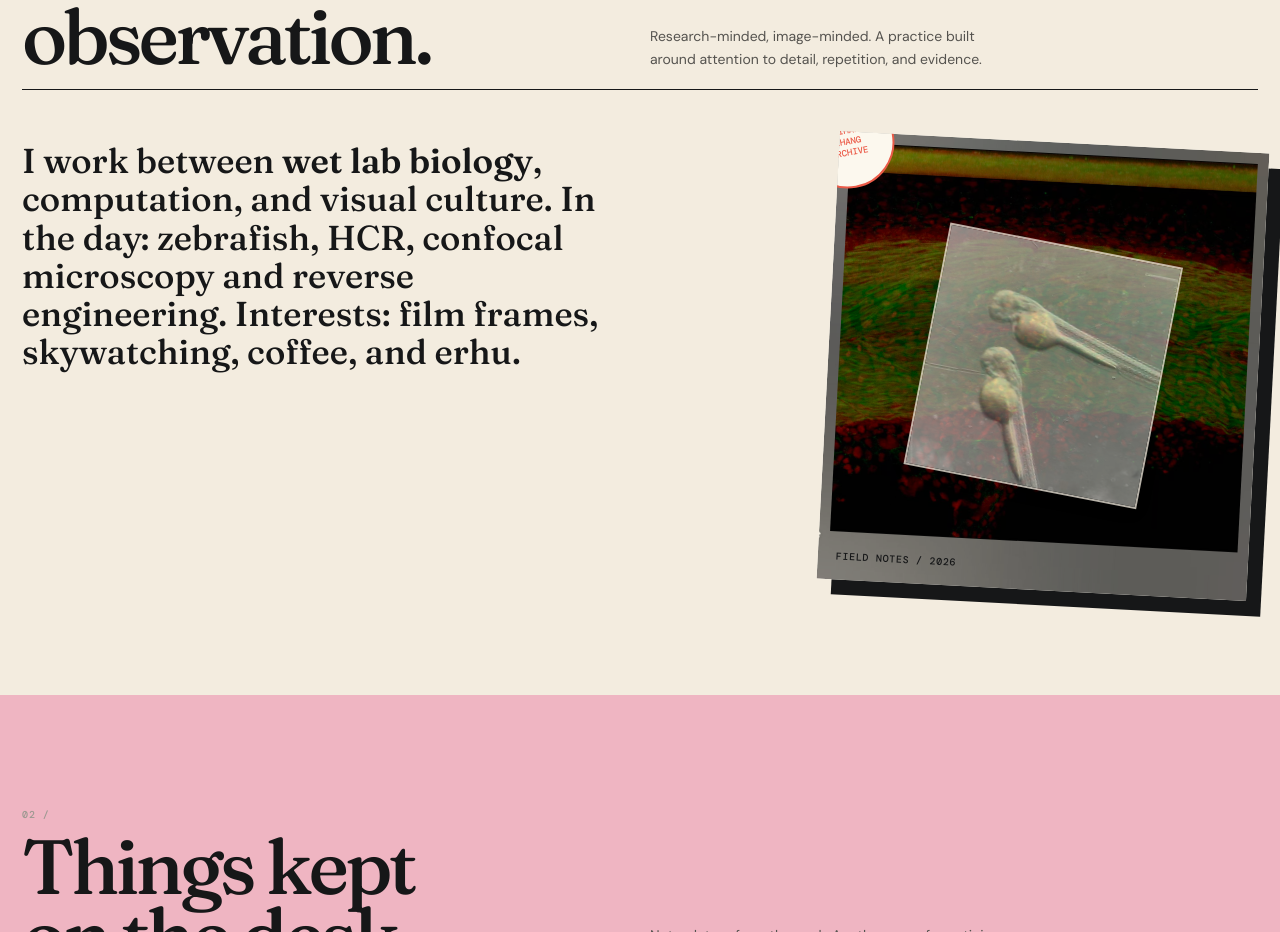
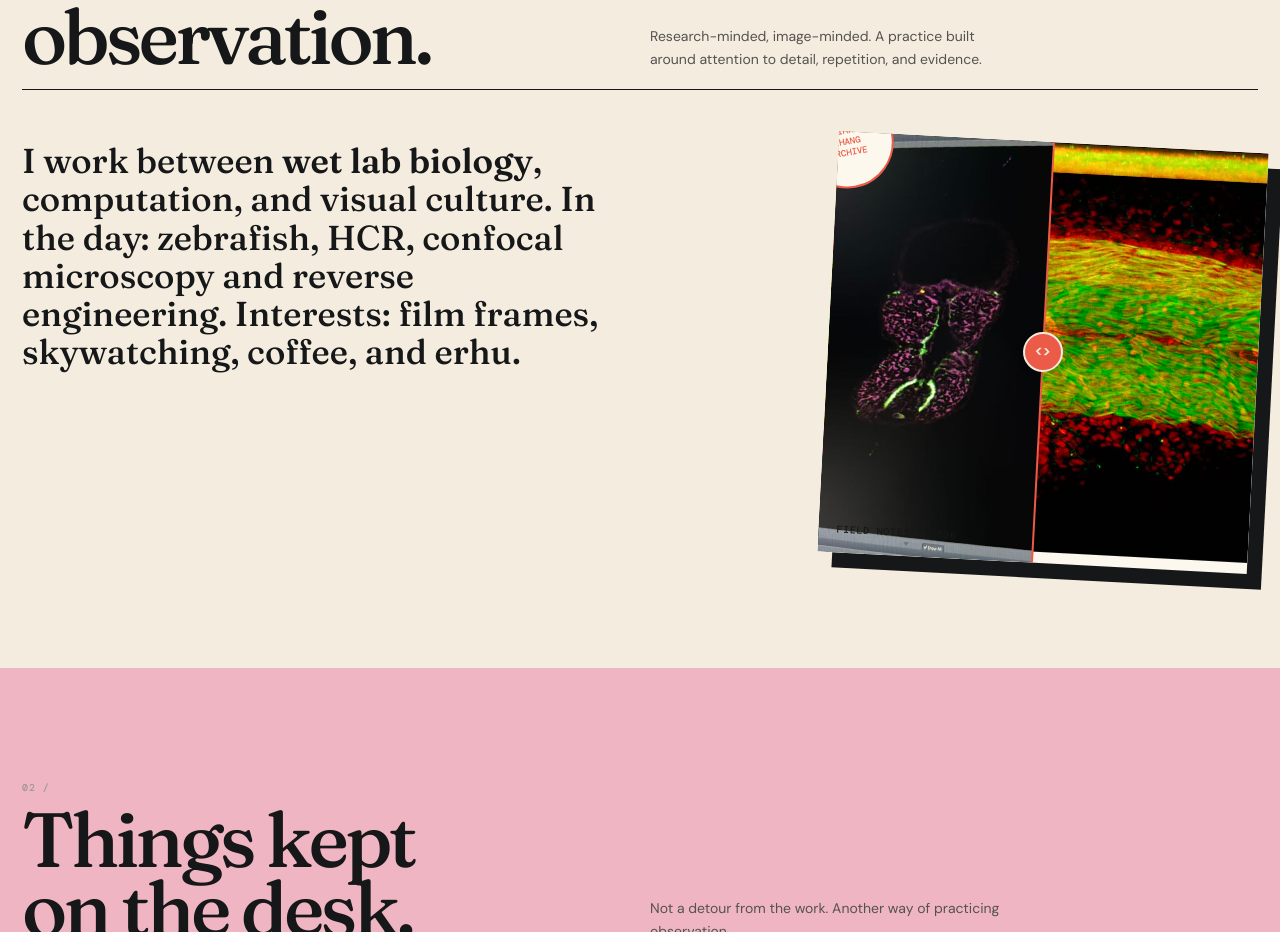
Before and after one commit to hzhang29-droid/HannahZhang-Personal-Website, a React (Vite) app in the folder Figma/Enhance Personal Website Interactivity/: page / in a window 1280 px wide. Shown: the part 1740-2672 px from the top of the page. Built offline with nearby package versions, Linux system fonts and the light colour scheme; a web font is replaced by a local one.

Commit message:
Replace stacked images with interactive image comparison slider - drag to reveal immunostaining details

```diff
--- a/Figma/Enhance Personal Website Interactivity/src/app/App.tsx
+++ b/Figma/Enhance Personal Website Interactivity/src/app/App.tsx
@@ -671,6 +671,159 @@ function Ticker() {
   );
 }
 
+// ─── LabImageComparison ───────────────────────────────────────────────────────
+function LabImageComparison() {
+  const containerRef = useRef<HTMLDivElement>(null);
+  const [position, setPosition] = useState(50);
+
+  const handleMouseMove = (e: React.MouseEvent<HTMLDivElement>) => {
+    if (!containerRef.current) return;
+    const rect = containerRef.current.getBoundingClientRect();
+    const x = e.clientX - rect.left;
+    const percent = Math.max(0, Math.min(100, (x / rect.width) * 100));
+    setPosition(percent);
+  };
+
+  const handleTouchMove = (e: React.TouchEvent<HTMLDivElement>) => {
+    if (!containerRef.current) return;
+    const rect = containerRef.current.getBoundingClientRect();
+    const x = e.touches[0].clientX - rect.left;
+    const percent = Math.max(0, Math.min(100, (x / rect.width) * 100));
+    setPosition(percent);
+  };
+
+  return (
+    <div
+      ref={containerRef}
+      onMouseMove={handleMouseMove}
+      onTouchMove={handleTouchMove}
+      style={{
+        position: "relative",
+        maxWidth: 430,
+        paddingBottom: "11px",
+        background: "#fcf8ee",
+        boxShadow: `15px 15px 0 ${C.ink}`,
+        transform: "rotate(3deg)",
+        overflow: "hidden",
+        cursor: "ew-resize",
+        transition: "transform 0.4s ease",
+      }}
+      onMouseEnter={e => (e.currentTarget as HTMLElement).style.transform = "rotate(0deg)"}
+      onMouseLeave={e => (e.currentTarget as HTMLElement).style.transform = "rotate(3deg)"}
+      data-mag
+    >
+      {/* Base image - immunostaining */}
+      <img
+        src={immunostaining}
+        alt="Immunostaining"
+        style={{
+          display: "block",
+          width: "100%",
+          aspectRatio: "1.05",
+          objectFit: "cover",
+        }}
+      />
+
+      {/* Overlay container for other images */}
+      <div
+        style={{
+          position: "absolute",
+          top: 0,
+          left: 0,
+          width: `${position}%`,
+          height: "100%",
+          overflow: "hidden",
+          transition: "width 0.05s ease-out",
+        }}
+      >
+        {/* First overlay - immuno on sections */}
+        <img
+          src={immunoOnSections}
+          alt="Immuno on sections"
+          style={{
+            display: "block",
+            width: "430px",
+            height: "100%",
+            objectFit: "cover",
+          }}
+        />
+      </div>
+
+      {/* Divider line */}
+      <div
+        style={{
+          position: "absolute",
+          left: `${position}%`,
+          top: 0,
+          height: "100%",
+          width: "2px",
+          background: C.red,
+          transform: "translateX(-1px)",
+          pointerEvents: "none",
+          transition: "left 0.05s ease-out",
+        }}
+      />
+
+      {/* Handle indicator */}
+      <div
+        style={{
+          position: "absolute",
+          left: `${position}%`,
+          top: "50%",
+          transform: "translate(-50%, -50%)",
+          width: 40,
+          height: 40,
+          background: C.red,
+          borderRadius: "50%",
+          border: `2px solid ${C.bone}`,
+          display: "flex",
+          alignItems: "center",
+          justifyContent: "center",
+          pointerEvents: "none",
+          transition: "left 0.05s ease-out",
+          boxShadow: `0 2px 8px rgba(0,0,0,0.2)`,
+        }}
+      >
+        <span style={{
+          color: C.bone,
+          font: `700 12px ${MONO}`,
+          letterSpacing: "0.1em",
+        }}>{"<>"}</span>
+      </div>
+
+      {/* Bottom label */}
+      <div style={{
+        position: "absolute",
+        bottom: 18,
+        left: 18,
+        font: `500 10px/1 ${MONO}`,
+        letterSpacing: "0.07em",
+        color: C.ink,
+        zIndex: 10,
+      }}>FIELD NOTES / 2026</div>
+
+      {/* Circle archive label */}
+      <div style={{
+        position: "absolute",
+        left: -38,
+        top: -36,
+        width: 93,
+        aspectRatio: "1",
+        border: `2px solid ${C.red}`,
+        borderRadius: "50%",
+        display: "grid",
+        placeItems: "center",
+        color: C.red,
+        background: "#fcf8ee",
+        font: `500 9px/1.25 ${MONO}`,
+        textAlign: "center",
+        transform: "rotate(-13deg)",
+        zIndex: 20,
+      }}>ZIHAN<br />ZHANG<br />ARCHIVE</div>
+    </div>
+  );
+}
+
 // ─── About ────────────────────────────────────────────────────────────────────
 function About({ language }: { language: "en" | "zh" }) {
   const t = TRANSLATIONS[language];
@@ -692,75 +845,13 @@ function About({ language }: { language: "en" | "zh" }) {
           </Reveal>
 
           <Reveal delay={0.15}>
-            <figure style={{
+            <div style={{
               position: "relative",
               maxWidth: 430, justifySelf: "end",
-              padding: "11px 11px 48px",
-              background: "#fcf8ee",
-              boxShadow: `15px 15px 0 ${C.ink}`,
-              transform: "rotate(3deg)",
               margin: 0,
-              transition: "transform 0.4s ease",
-              overflow: "hidden",
-            }}
-              onMouseEnter={e => (e.currentTarget as HTMLElement).style.transform = "rotate(0deg)"}
-              onMouseLeave={e => (e.currentTarget as HTMLElement).style.transform = "rotate(3deg)"}
-              data-mag
-            >
-              {/* Base layer - immunostaining */}
-              <img
-                src={immunostaining}
-                alt="Immunostaining"
-                style={{ display: "block", width: "100%", aspectRatio: "1.05", objectFit: "cover" }}
-              />
-
-              {/* Middle layer - immuno on sections */}
-              <img
-                src={immunoOnSections}
-                alt="Immuno on sections"
-                style={{
-                  position: "absolute",
-                  top: 0, left: 0,
-                  width: "100%", height: "100%",
-                  objectFit: "cover",
-                  opacity: 0.65,
-                  mixBlendMode: "multiply",
-                }}
-              />
-
-              {/* Top layer - 70hpf zebrafish */}
-              <img
-                src={zebrafish70hpf}
-                alt="70hpf zebrafish"
-                style={{
-                  position: "absolute",
-                  top: "50%", left: "50%",
-                  transform: "translate(-50%, -50%) rotate(8deg)",
-                  width: "55%", height: "55%",
-                  objectFit: "cover",
-                  opacity: 0.75,
-                  boxShadow: `0 4px 16px rgba(0,0,0,0.15)`,
-                  border: `2px solid ${C.bone}`,
-                }}
-              />
-
-              <div style={{
-                position: "absolute", bottom: 18, left: 18,
-                font: `500 10px/1 ${MONO}`, letterSpacing: "0.07em", color: C.ink,
-                zIndex: 10,
-              }}>FIELD NOTES / 2026</div>
-              <div style={{
-                position: "absolute", left: -38, top: -36,
-                width: 93, aspectRatio: "1",
-                border: `2px solid ${C.red}`, borderRadius: "50%",
-                display: "grid", placeItems: "center",
-                color: C.red, background: "#fcf8ee",
-                font: `500 9px/1.25 ${MONO}`,
-                textAlign: "center",
-                transform: "rotate(-13deg)",
-                zIndex: 20,
-              }}>ZIHAN<br />ZHANG<br />ARCHIVE</div>
-            </figure>
+            }}>
+              <LabImageComparison />
+            </div>
           </Reveal>
         </div>
       </div>
```
